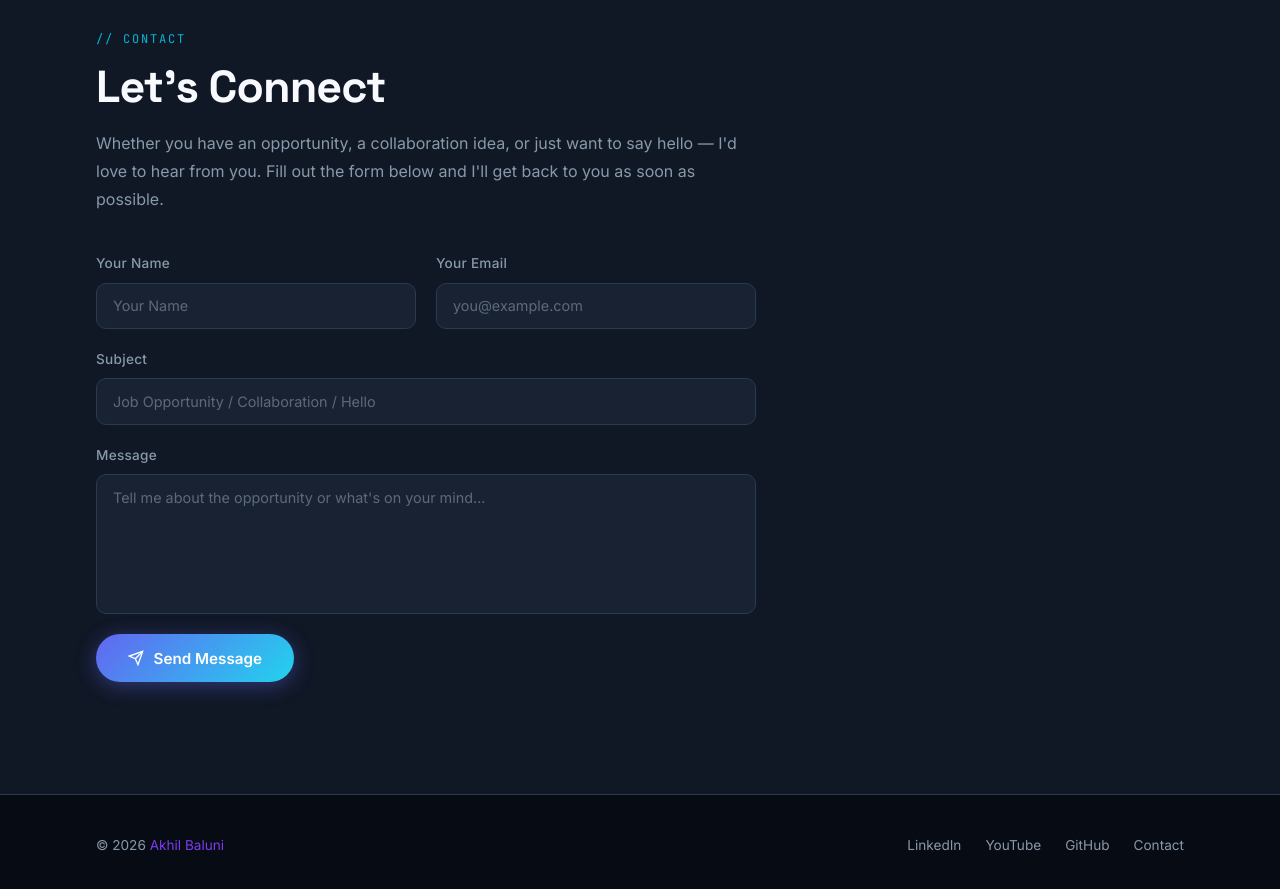
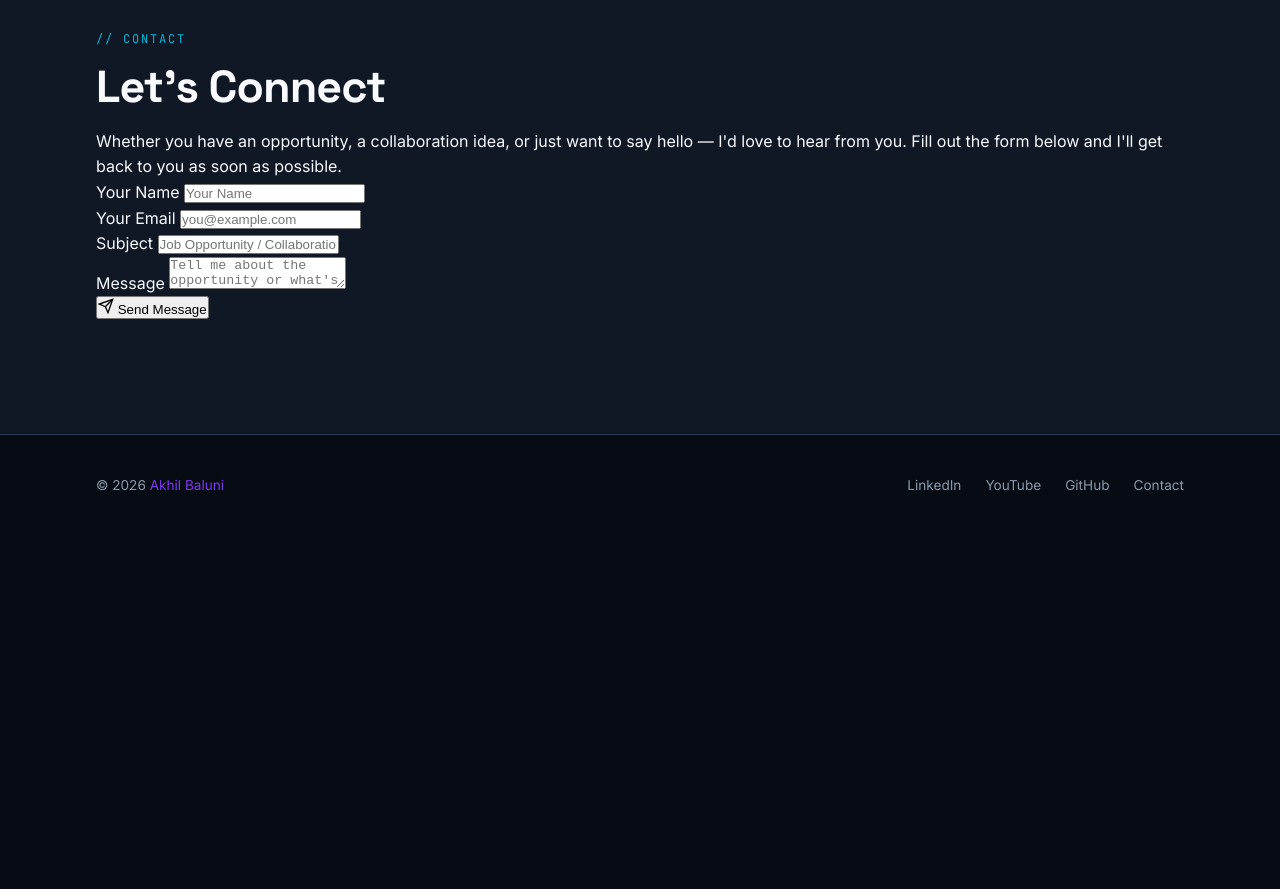
Before and after one commit to akhilbaluni/akhilbaluni, a plain HTML site: page index.html in a window 1280 px wide. Shown: the part 6000-6889 px from the top of the page. After the commit the page ends 6537 px from the top, so only its background shows below. Drawn offline with Linux system fonts and the light colour scheme.

Commit message:
Remove contact form styles from index.html
Removed contact form styles and related classes.

```diff
--- a/index.html
+++ b/index.html
@@ -354,41 +354,6 @@
 
   /* ── CONTACT ── */
   #contact { background: var(--bg2); transition: background var(--transition); }
-  .contact-wrapper { max-width: 660px; }
-  .contact-intro { color: var(--muted); line-height: 1.75; margin-bottom: 2.5rem; }
-  .contact-form { display: flex; flex-direction: column; gap: 1.25rem; }
-  .form-row { display: grid; grid-template-columns: 1fr 1fr; gap: 1.25rem; }
-  @media (max-width: 520px) { .form-row { grid-template-columns: 1fr; } }
-  .form-group { display: flex; flex-direction: column; gap: 0.5rem; }
-  .form-label { font-size: 0.85rem; font-weight: 500; color: var(--muted); letter-spacing: 0.02em; }
-  .form-input, .form-textarea, .form-select {
-    background: var(--surface); border: 1px solid var(--border);
-    border-radius: 10px; padding: 0.85rem 1rem;
-    color: var(--text); font-family: 'Inter', sans-serif;
-    font-size: 0.9rem; transition: all 0.25s; outline: none;
-    resize: none; width: 100%;
-  }
-  .form-input:focus, .form-textarea:focus, .form-select:focus {
-    border-color: var(--indigo); box-shadow: 0 0 0 3px rgba(99,102,241,0.15);
-  }
-  .form-input::placeholder, .form-textarea::placeholder { color: var(--muted); opacity: 0.6; }
-  .form-textarea { min-height: 140px; }
-  .form-status {
-    display: none; padding: 1rem 1.25rem; border-radius: 10px;
-    font-size: 0.9rem; font-weight: 500;
-  }
-  .form-status.success { background: rgba(16,185,129,0.12); border: 1px solid rgba(16,185,129,0.3); color: #34d399; display: block; }
-  .form-status.error   { background: rgba(239,68,68,0.12);  border: 1px solid rgba(239,68,68,0.3);  color: #f87171; display: block; }
-  .btn-submit {
-    display: inline-flex; align-items: center; gap: 0.6rem;
-    padding: 0.9rem 2rem; border-radius: 100px;
-    background: var(--grad1); color: white;
-    font-weight: 600; font-size: 0.95rem; border: none; cursor: pointer;
-    font-family: 'Inter', sans-serif; transition: all 0.25s;
-    box-shadow: 0 4px 20px rgba(99,102,241,0.4); align-self: flex-start;
-  }
-  .btn-submit:hover { transform: translateY(-2px); box-shadow: 0 8px 30px rgba(99,102,241,0.5); }
-  .btn-submit:disabled { opacity: 0.65; cursor: not-allowed; transform: none; }
 
   /* ── FOOTER ── */
   footer {
```
